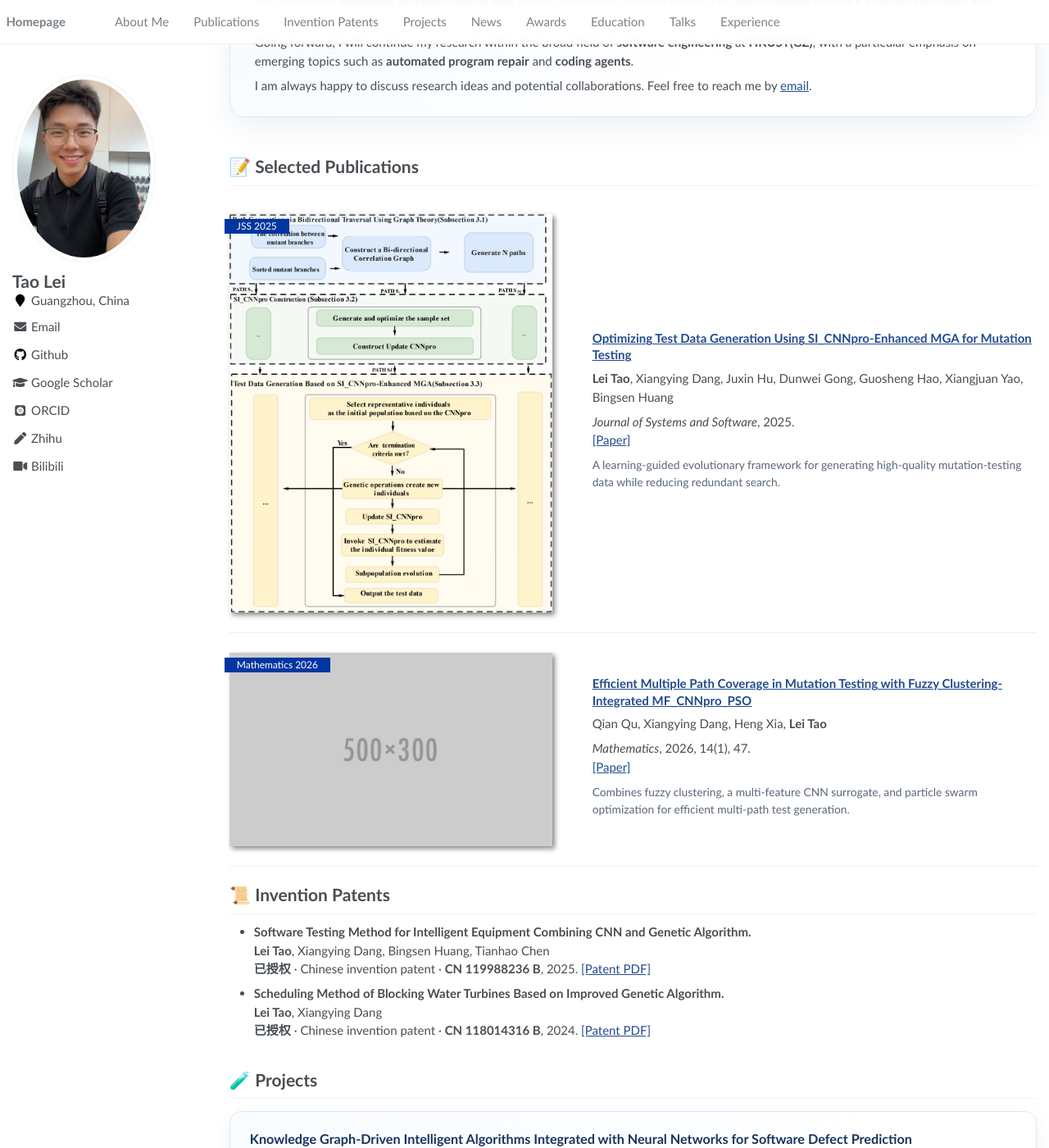
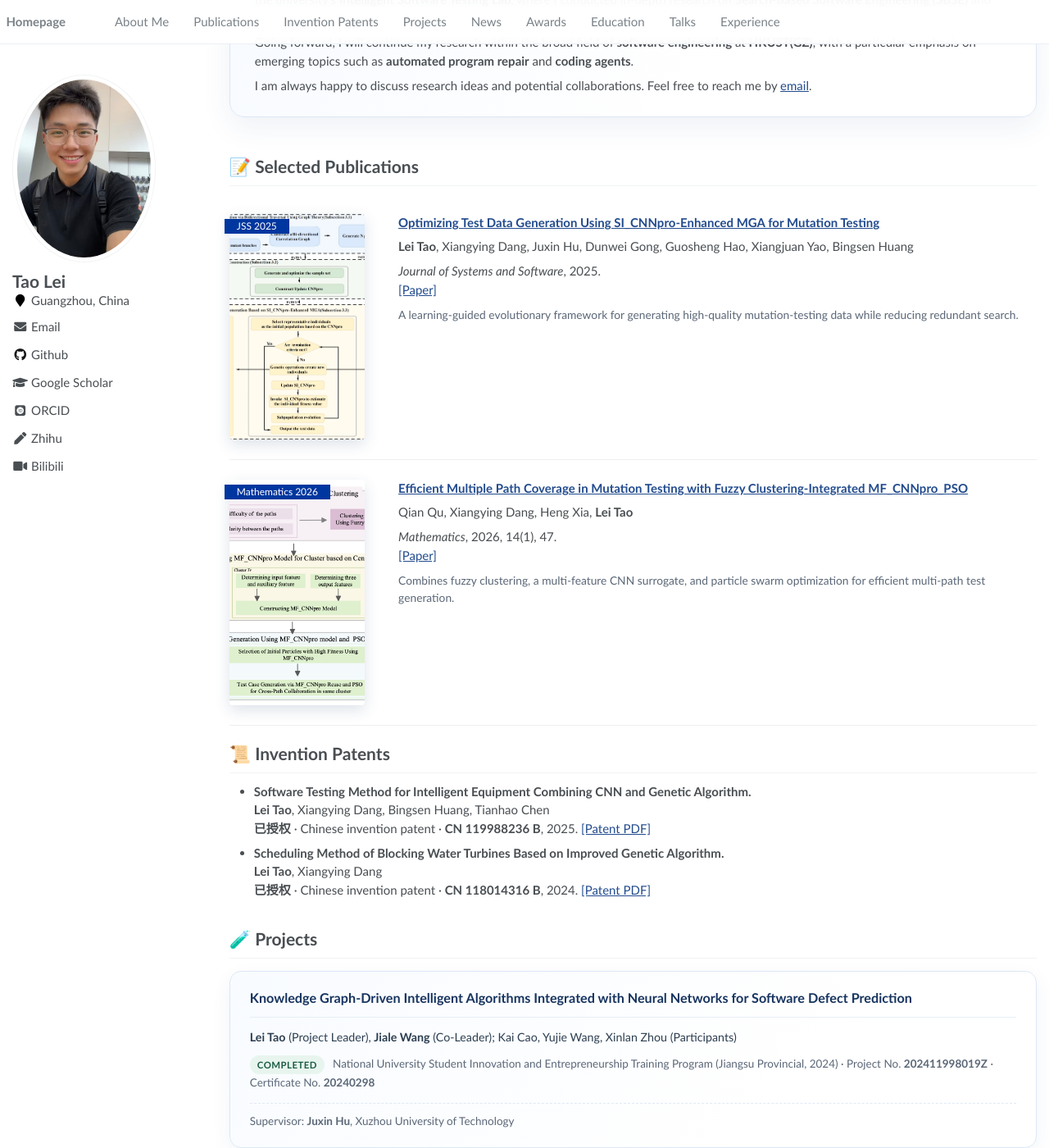
Before and after one commit to LayTAO/laytao.github.io, a Jekyll site: the page built from _pages/about.md, in a window 1280 px wide and 1400 px high, scrolled down 220 px. Shown: the whole window at 82% size. Built offline with Jekyll 4.4.1, drawn with Linux system fonts in a browser that asks for light colours; some web fonts are replaced.

Commit message:
Add Mathematics paper image and resize publication teasers to 3:5.
Use compact 165px-wide portrait thumbnails while preserving the 300x500 aspect ratio.

Co-authored-by: Cursor <cursoragent@cursor.com>

```diff
--- a/assets/css/main.scss
+++ b/assets/css/main.scss
@@ -56,9 +56,13 @@
         width: 100%;
         order: 2;
         img {
-            max-width: 400px;
-            box-shadow: 3px 3px 6px #888;
+            width: 165px;
+            max-width: 165px;
+            aspect-ratio: 300 / 500;
+            box-shadow: 0 6px 18px rgba(24, 62, 105, .15);
             object-fit: cover;
+            object-position: center;
+            border-radius: 4px;
         }
     }
 
@@ -145,17 +149,39 @@ body {
 .paper-box {
     gap: 1.25rem;
     padding: 1.6rem 0;
+    align-items: flex-start;
 
     .paper-box-image {
-        min-width: 190px;
+        min-width: auto;
+        max-width: none;
+        flex: 0 0 auto;
+
+        img {
+            width: 165px;
+            max-width: 165px;
+        }
     }
 
     .paper-box-text {
         flex: 1;
+        padding-left: 0;
 
         h3 {
             margin-top: 0;
             line-height: 1.35;
+        }
+    }
+
+    @include breakpoint($medium) {
+        .paper-box-image {
+            min-width: auto;
+            max-width: none;
+            width: auto;
+        }
+
+        .paper-box-text {
+            max-width: none;
+            padding-left: 1.5em;
         }
     }
 }
@@ -276,6 +302,11 @@ body {
 
     .paper-box {
         gap: .8rem;
+
+        .paper-box-image img {
+            width: 120px;
+            max-width: 120px;
+        }
     }
 
     .paper-visual {
```
Also changed, not shown: images/publications/mathematics2026.png.
